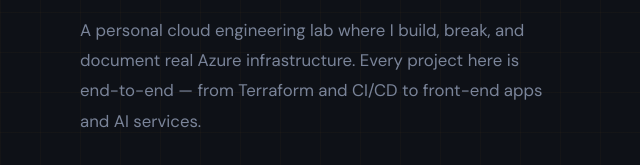
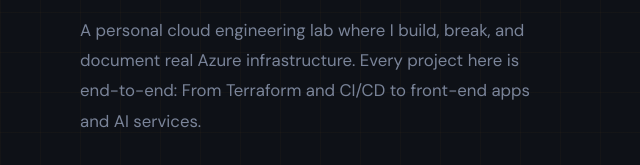
Before and after one commit to BreakerofChainz/Office-Survey-App, a plain HTML site: page index.html in a window 1280 px wide. Shown: the part 428-593 px from the top of the page, 0-640 px from the left. Drawn offline with Linux system fonts and the light colour scheme.

Commit message:
Updating grammar errors

```diff
--- a/index.html
+++ b/index.html
@@ -74,7 +74,7 @@
         </h1>
         <p class="hero-description">
           A personal cloud engineering lab where I build, break, and document
-          real Azure infrastructure. Every project here is end-to-end — from
+          real Azure infrastructure. Every project here is end-to-end: From
           Terraform and CI/CD to front-end apps and AI services.
         </p>
         <div class="hero-actions">
```
